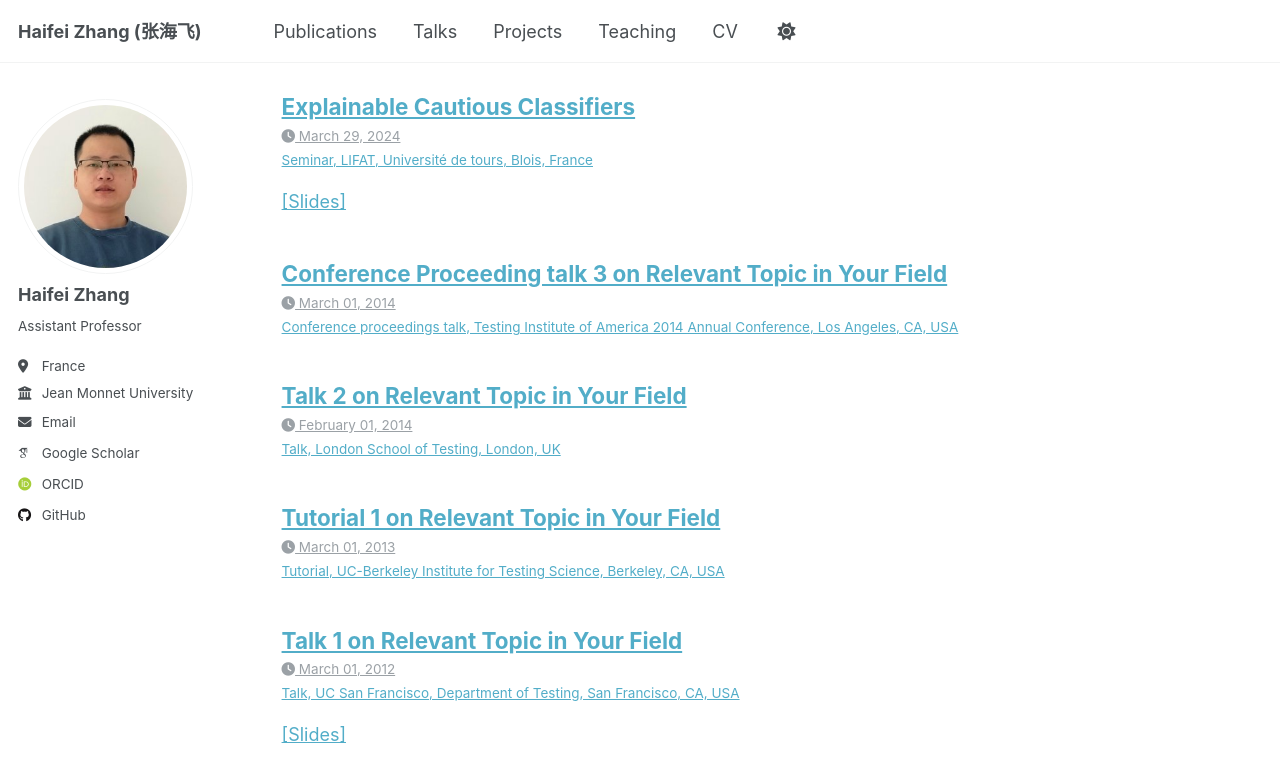
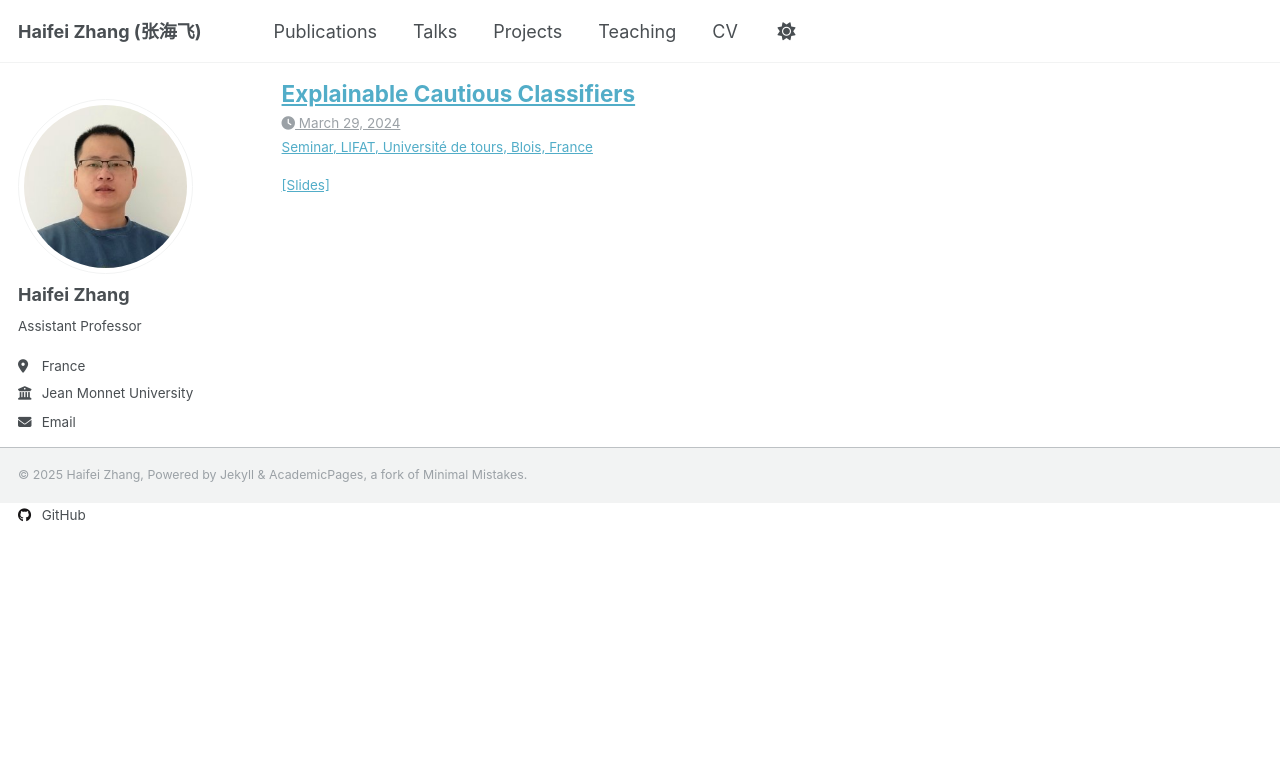
Before and after one commit to Haifei-ZHANG/Haifei-ZHANG.github.io, a Jekyll site: the page built from _pages/talks.html, in a window 1280 px wide and 900 px high, scrolled down 439 px. Shown: the top 782 px of the window. Built offline with Jekyll 4.4.1, drawn with Linux system fonts in a browser that asks for light colours; some web fonts are replaced; after the commit the page ends 941 px from its top, so only the background shows below that.

Commit message:
update talk layout2

```diff
--- a/_includes/archive-single-talk.html
+++ b/_includes/archive-single-talk.html
@@ -37,7 +37,7 @@
       <p class="page__meta"><i class="fa fa-clock" aria-hidden="true"></i> {% include read-time.html %}</p>
     {% endif %}
     {% if post.date %}<p class="page__meta"><i class="fa fa-clock" aria-hidden="true"></i> {{ post.date | date: '%B %d, %Y' }}</p>{% endif %}
-    {% if post.venue %}<p class="archive__item-excerpt" itemprop="description">{{post.type}}, {{ post.venue }},  {{post.location}} {% endif %}
-    {% if post.slidesurl %}<p style="margin: 0;"><a href=" {{ post.slidesurl }} " target="_blank">[Slides]</p>{% endif %}
+    {% if post.venue %}<p class="archive__item-excerpt" itemprop="description">{{post.type}}, {{ post.venue }},  {{post.location}}</p> {% endif %}
+    {% if post.slidesurl %}<p style="margin: 0;" class="archive__item-excerpt" itemprop="description"><a href=" {{ post.slidesurl }} " target="_blank">[Slides]</p>{% endif %}
   </article>
 </div>
--- a/_talks/2012-03-01-talk-1.md
+++ /dev/null
@@ -1,12 +0,0 @@
----
-title: "Talk 1 on Relevant Topic in Your Field"
-collection: talks
-type: "Talk"
-permalink: /talks/2012-03-01-talk-1
-venue: "UC San Francisco, Department of Testing"
-date: 2012-03-01
-location: "San Francisco, CA, USA"
-slidesurl: 'https://haifei-zhang.github.io/'
----
-
-This is a description of your talk, which is a markdown file that can be all markdown-ified like any other post. Yay markdown!
--- a/_talks/2013-03-01-tutorial-1.md
+++ /dev/null
@@ -1,13 +0,0 @@
----
-title: "Tutorial 1 on Relevant Topic in Your Field"
-collection: talks
-type: "Tutorial"
-permalink: /talks/2013-03-01-tutorial-1
-venue: "UC-Berkeley Institute for Testing Science"
-date: 2013-03-01
-location: "Berkeley, CA, USA"
----
-
-[More information here](http://exampleurl.com)
-
-This is a description of your tutorial, note the different field in type. This is a markdown files that can be all markdown-ified like any other post. Yay markdown!
--- a/_talks/2014-02-01-talk-2.md
+++ /dev/null
@@ -1,13 +0,0 @@
----
-title: "Talk 2 on Relevant Topic in Your Field"
-collection: talks
-type: "Talk"
-permalink: /talks/2014-02-01-talk-2
-venue: "London School of Testing"
-date: 2014-02-01
-location: "London, UK"
----
-
-[More information here](http://example2.com)
-
-This is a description of your talk, which is a markdown files that can be all markdown-ified like any other post. Yay markdown!
--- a/_talks/2014-03-01-talk-3.md
+++ /dev/null
@@ -1,11 +0,0 @@
----
-title: "Conference Proceeding talk 3 on Relevant Topic in Your Field"
-collection: talks
-type: "Conference proceedings talk"
-permalink: /talks/2014-03-01-talk-3
-venue: "Testing Institute of America 2014 Annual Conference"
-date: 2014-03-01
-location: "Los Angeles, CA, USA"
----
-
-This is a description of your conference proceedings talk, note the different field in type. You can put anything in this field.
```
